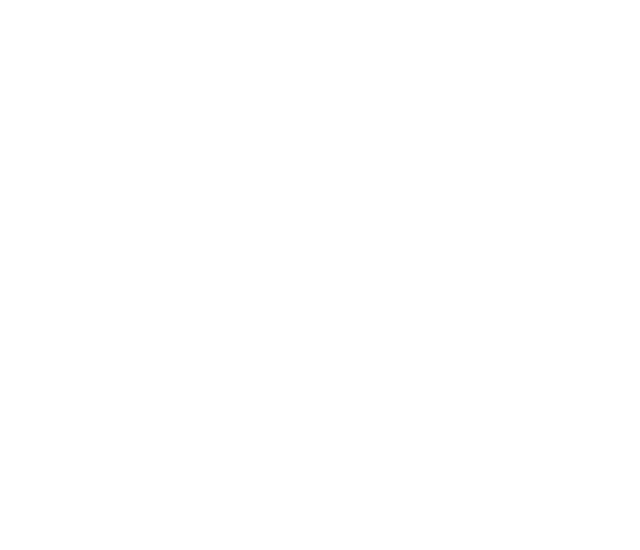
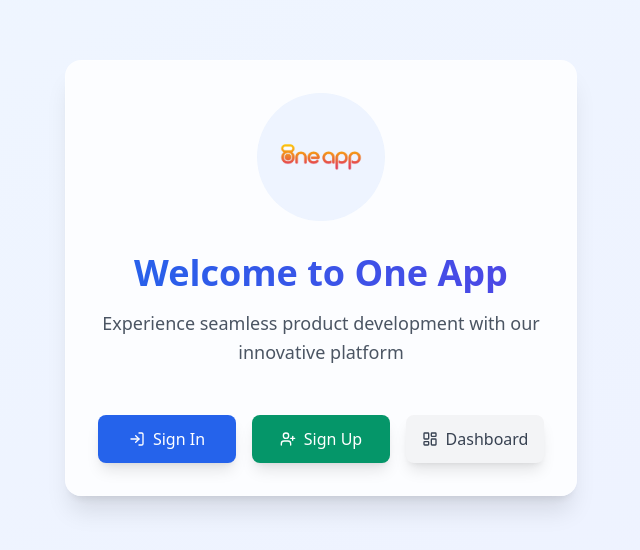
Before and after one commit to anandpandey1308/oneapp, a React (Vite) app: page / in a window 1280 px wide. Before the commit this address had no page. Shown: the part 122-672 px from the top of the page, without its empty margins (319-959 px from the left). Built offline with nearby package versions, Linux system fonts and the light colour scheme.

Commit message:
Added Home page

```diff
--- a/src/App.jsx
+++ b/src/App.jsx
@@ -22,6 +22,7 @@
 import CreateLockedContentPage from "./Pages/Dashboard/DashboardPages/LockedContentPage/CreateLockedContentPage.jsx";
 import CreatePaymentPage from "./Pages/Dashboard/DashboardPages/PaymentPage/CreatePaymentPage.jsx";
 import ChatPage from "./Pages/Dashboard/DashboardPages/ChatPage/ChatPage.jsx";
+import Welcome from "./Pages/Welcome/Welcome.jsx";
 
 const App = () => {
   return (
@@ -41,6 +42,7 @@
       />
 
       <Routes>
+        <Route path="/" element={<Welcome />} />
         <Route path="/signin" element={<SignInPage />} />
         <Route path="/signup" element={<SignUpPage />} />
         <Route path="/dashboard" element={<DashboardPage />}>
--- /dev/null
+++ b/src/Pages/Welcome/Welcome.jsx
@@ -0,0 +1,70 @@
+import oneapp from '../../assets/oneapp.png'
+import { Link } from 'react-router-dom';
+import { LogIn, UserPlus, LayoutDashboard } from 'lucide-react';
+
+const Welcome = () => {
+  return (
+    <div className="min-h-screen bg-gradient-to-br from-blue-50 to-indigo-50 flex flex-col justify-center items-center p-4">
+      {/* Main container with glass effect */}
+      <div className="w-full max-w-lg bg-white/80 backdrop-blur-lg rounded-2xl shadow-xl p-8 border border-white/20">
+        <div className="flex flex-col items-center gap-8">
+          {/* Logo container with animation */}
+          <div className="relative w-32 h-32 flex items-center justify-center">
+            <div className="absolute inset-0 bg-blue-500/10 rounded-full animate-pulse" />
+            <img
+              src={oneapp}
+              alt="One App"
+              className="w-24 h-24 object-contain relative z-10 rounded-2xl"
+            />
+          </div>
+
+          {/* Title section */}
+          <div className="space-y-4 text-center">
+            <h1 className="font-bold text-3xl md:text-4xl bg-gradient-to-r from-blue-600 to-indigo-600 bg-clip-text text-transparent">
+              Welcome to One App
+            </h1>
+            <p className="text-gray-600 text-lg leading-relaxed max-w-md">
+              Experience seamless product development with our innovative platform
+            </p>
+          </div>
+
+          {/* Buttons grid */}
+          <div className="grid grid-cols-1 md:grid-cols-3 gap-4 w-full mt-4">
+            <Link
+              to="/sign"
+              className="flex items-center justify-center gap-2 px-6 py-3 bg-blue-600 text-white rounded-lg font-medium
+                         hover:bg-blue-700 transform hover:-translate-y-0.5 transition-all duration-200
+                         shadow-lg hover:shadow-xl"
+            >
+              <LogIn className="w-4 h-4" />
+              Sign In
+            </Link>
+
+            <Link
+              to="/signup"
+              className="flex items-center justify-center gap-2 px-6 py-3 bg-emerald-600 text-white rounded-lg font-medium
+                         hover:bg-emerald-700 transform hover:-translate-y-0.5 transition-all duration-200
+                         shadow-lg hover:shadow-xl"
+            >
+              <UserPlus className="w-4 h-4" />
+              Sign Up
+            </Link>
+
+            <Link
+              to="/dashboard"
+              className="flex items-center justify-center gap-2 px-6 py-3 bg-gray-100 text-gray-700 rounded-lg font-medium
+                         hover:bg-gray-200 transform hover:-translate-y-0.5 transition-all duration-200
+                         shadow-lg hover:shadow-xl"
+            >
+              <LayoutDashboard className="w-4 h-4" />
+              Dashboard
+            </Link>
+          </div>
+
+        </div>
+      </div>
+    </div>
+  );
+};
+
+export default Welcome;
```
